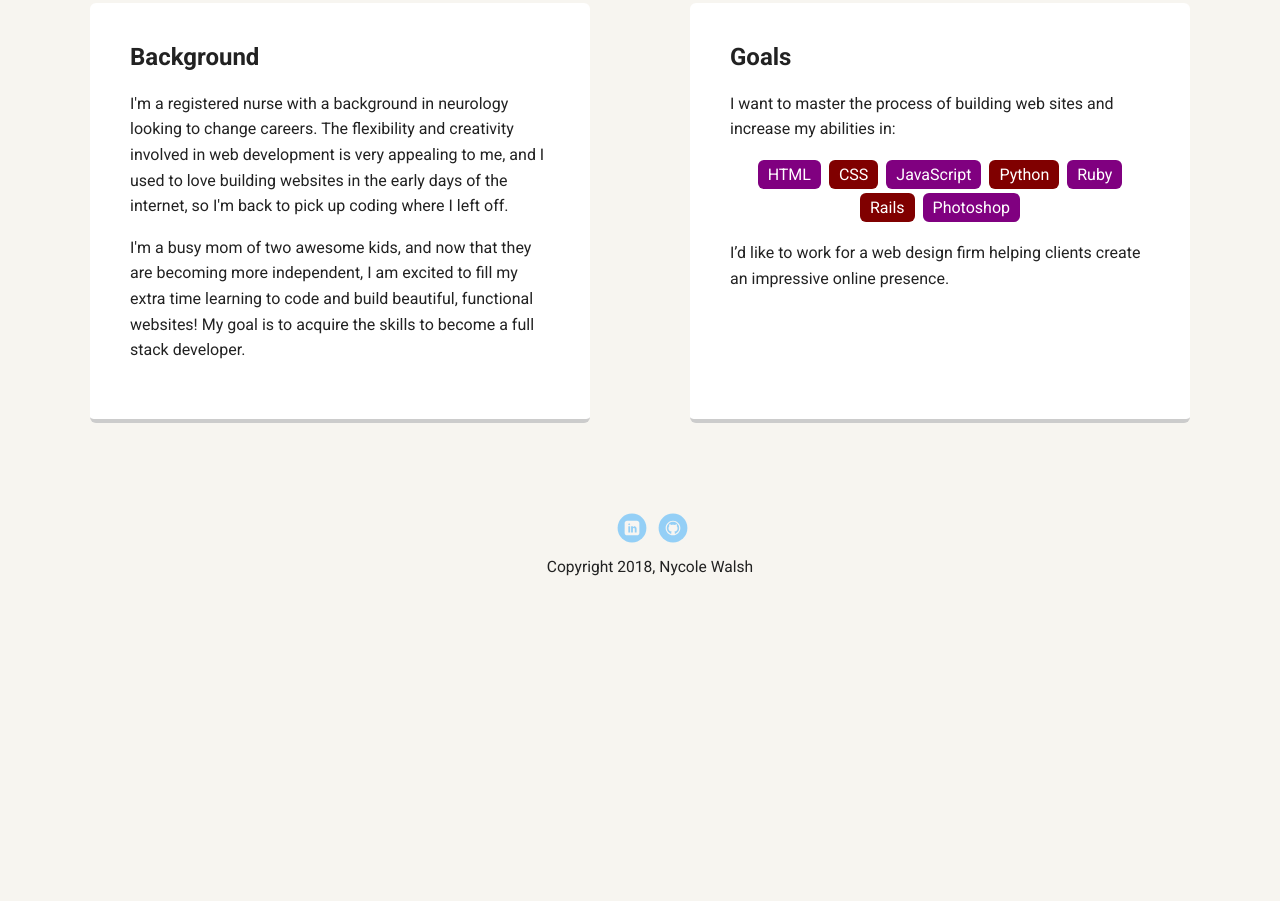
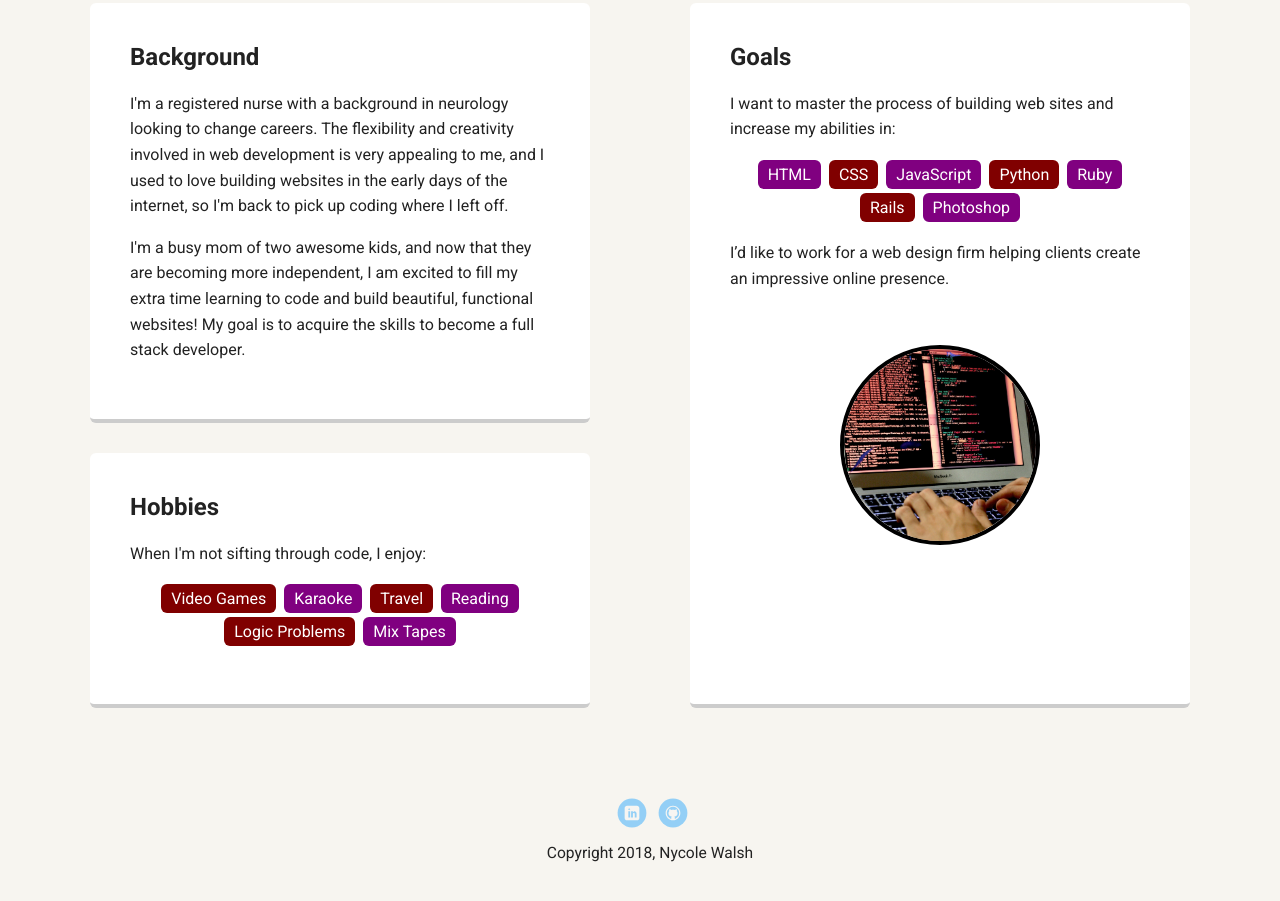
Before and after one commit to nycolew/TechDegree-Project-1, a plain HTML site: page index.html in a window 1280 px wide. Shown: the part 517-1418 px from the top of the page. Before the commit the page ends 1189 px from the top, so only its background shows below. Drawn offline with Linux system fonts and the light colour scheme; a web font is replaced by a local one.

Commit message:
Final changes before peer review

```diff
--- a/index.html
+++ b/index.html
@@ -17,16 +17,33 @@
     </div>
 
     <header>
-      <img src="images/meandmom.jpg" alt="Picture of Nycole Walsh" class="profile-image">
+      <img src="images/cartoon_me.jpg" alt="Drawing of Nycole Walsh" class="profile-image">
       <h1 class="tag name">Hello, I’m Nycole.</h1>
       <p class="tag location">You can find me in Austin, Texas.</p>
     </header>
 
     <main class="flex">
+
+      <div class="wrapper">
+
         <div class="card">
           <h2>Background</h2>
           <p>I'm a registered nurse with a background in neurology looking to change careers. The flexibility and creativity involved in web development is very appealing to me, and I used to love building websites in the early days of the internet, so I'm back to pick up coding where I left off.</p>
           <p>I'm a busy mom of two awesome kids, and now that they are becoming more independent, I am excited to fill my extra time learning to code and build beautiful, functional websites! My goal is to acquire the skills to become a full stack developer.</p>
+        </div>
+
+        <div class="card">
+          <h2>Hobbies</h2>
+          <p>When I'm not sifting through code, I enjoy:</p>
+          <ul class="hobbies">
+            <li>Video Games</li>
+            <li>Karaoke</li>
+            <li>Travel</li>
+            <li>Reading</li>
+            <li>Logic Problems</li>
+            <li>Mix Tapes</li>
+          </ul>
+        </div>
       </div>
 
         <div class="card">
@@ -41,13 +58,14 @@
             <li>Rails</li>
             <li>Photoshop</li>
           </ul>
-        <p>I’d like to work for a web design firm helping clients create an impressive online presence.</p>
+          <p>I’d like to work for a web design firm helping clients create an impressive online presence.</p><br><br>
+          <img src="images/coding.jpg" alt="Picture of person typing code" id="coding">
         </div>
 
     </main>
     <footer>
       <ul>
-        <li><a href="http://linkedin.com/nycole-walsh" class="social linkedin">LinkedIn</a></li>
+        <li><a href="http://www.linkedin.com/in/nycole-walsh" class="social linkedin">LinkedIn</a></li>
         <li><a href="https://github.com/nycolew" class="social github">Github</a></li>
       </ul>
       <p class="copyright">Copyright 2018, Nycole Walsh</p>
--- a/resume-style.css
+++ b/resume-style.css
@@ -46,7 +46,8 @@ header {
   font-size: 28px;
   color: white;
   text-align: left;
-  display: inline-block;
+  max-width: 65%;
+  padding-bottom: 20px;
 }
 
 a:link {
@@ -79,11 +80,17 @@ h2 {
   padding: 5px;
 }
 
+table {
+  padding-top: 0;
+  margin-top: 5px;
+}
+
 main {
   background-color: #43434A;
   margin-top: 0;
   margin-left: 20px;
   margin-right: 20px;
+  margin-bottom: 20px;
 }
 
 h3 {
@@ -146,6 +153,8 @@ h4 {
 h5 {
   color: white;
   font-size: 24px;
+  padding-bottom: 0;
+  margin-bottom: 3px;
 }
 
 .skill-name {
@@ -156,24 +165,24 @@ h5 {
 
 #skill-html {
   color: teal;
-  font-size: 20px;
+  font-size: 22px;
   text-align: left;
 }
 
 #skill-css {
   color: red;
-  font-size: 20px;
+  font-size: 22px;
   text-align: left;
 }
 
 #skill-java {
   color: green;
-  font-size: 20px;
+  font-size: 22px;
   text-align: left;
 }
 
 #skill-python {
   color: yellow;
-  font-size: 20px;
+  font-size: 22px;
   text-align: left;
 }
--- a/styles.css
+++ b/styles.css
@@ -88,6 +88,11 @@ header .profile-image:hover {
   background-color: #222;
   color: white;
 }
+
+.wrapper {
+  display: inline-block;
+}
+
 .card {
   margin: 30px;
   padding: 20px 40px 40px;
@@ -118,6 +123,34 @@ ul.skills {
 
 .skills li:nth-child(odd) {
   background: purple;
+}
+
+ul.hobbies {
+  padding: 0;
+  text-align: center;
+}
+
+.hobbies li {
+  border-radius: 6px;
+  display: inline-block;
+  background: purple;
+  color: white;
+  padding: 5px 10px;
+  margin: 2px;
+}
+
+.hobbies li:nth-child(odd) {
+  background: maroon;
+}
+
+#coding {
+  border: 4px solid black;
+  border-radius: 50%;
+  width: 200px;
+  height: 200px;
+  display: block;
+  margin-left: auto;
+  margin-right: auto;
 }
 
 footer {
```
Also changed, not shown: experience.html (+3 -3 lines), images/ada-lovelace.jpg (added), images/cartoon_me.jpg (added), images/coding.jpg (added), images/women-tech.png (added). Lines whose indentation alone changed are shown as unchanged.
